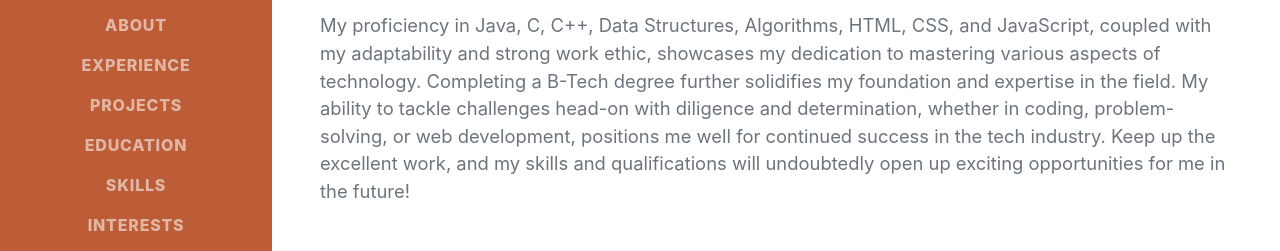
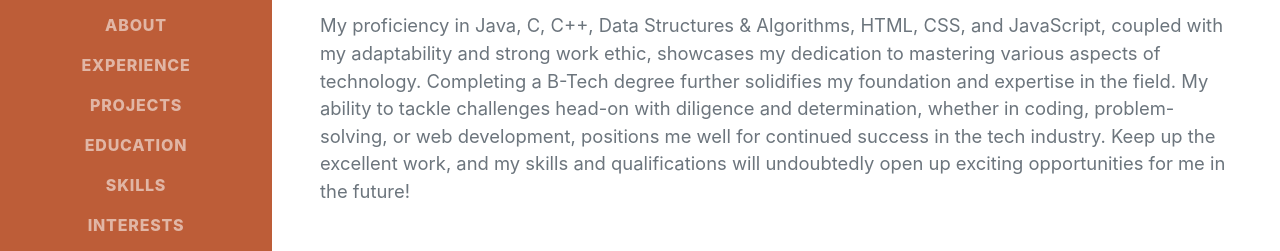
Before and after one commit to DeepakW151/My-Portfolio, a plain HTML site: page index.html in a window 1280 px wide. Shown: the part 347-598 px from the top of the page. Drawn offline with nearby package versions, Linux system fonts and the light colour scheme; files whose address does not match are found by name; a web font is replaced by a local one.

Commit message:
small change in bio

```diff
--- a/index.html
+++ b/index.html
@@ -50,7 +50,7 @@
                         Savedi, Ahmednagar · +91 9370366744 ·
                         <a href="mailto:name@email.com">deepakwadgane15@gmail.com</a>
                     </div>
-                    <p class="lead mb-5">My proficiency in Java, C, C++, Data Structures, Algorithms,
+                    <p class="lead mb-5">My proficiency in Java, C, C++, Data Structures & Algorithms,
                         HTML, CSS, and JavaScript, coupled with my adaptability and strong work ethic,
                         showcases my dedication to mastering various aspects of technology. Completing
                         a B-Tech degree further solidifies my foundation and expertise in the field. My
```
